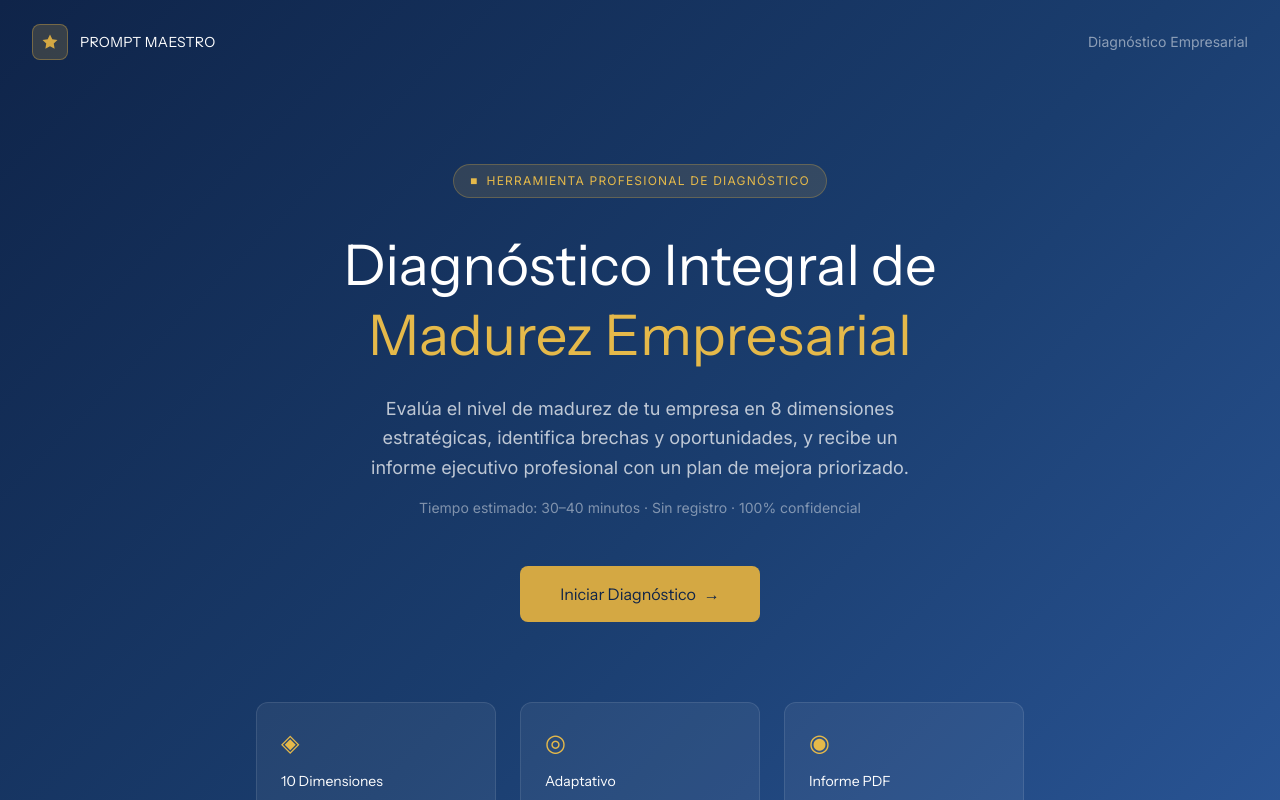
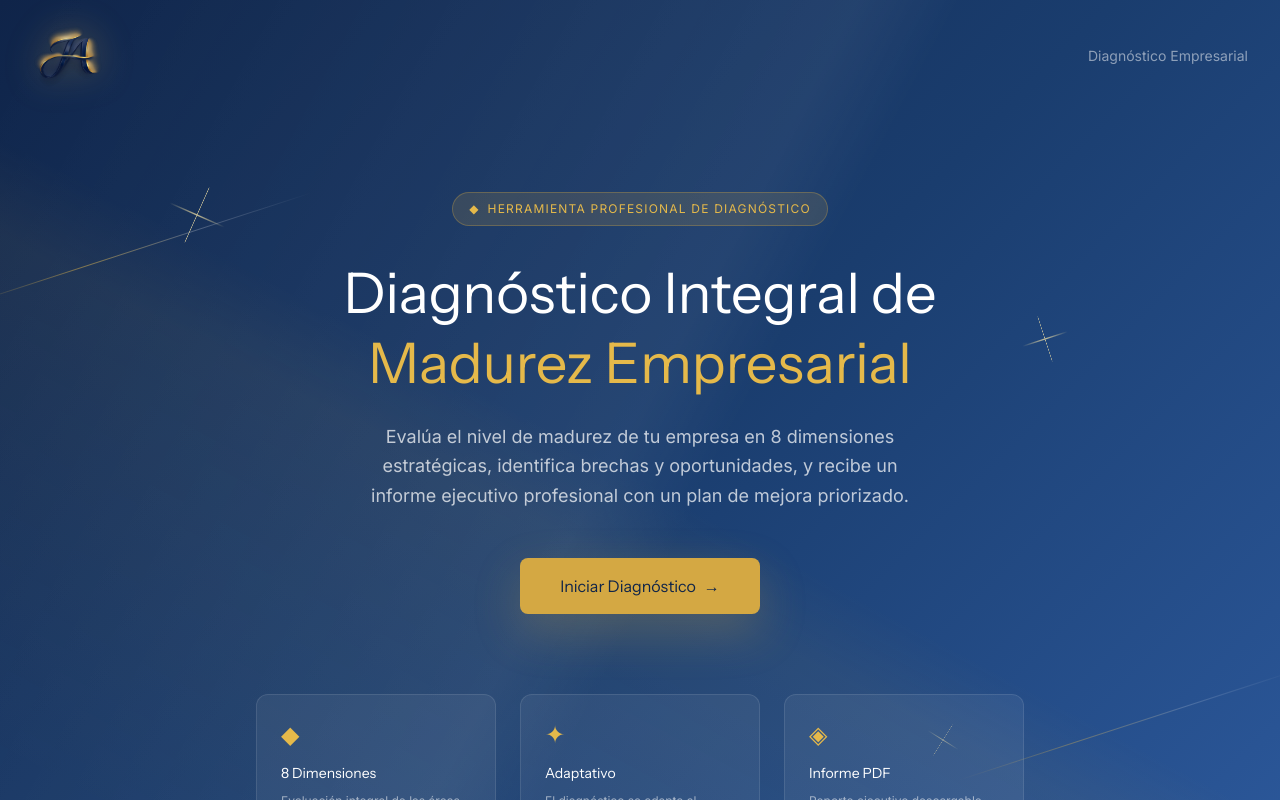
Before and after one commit to joseacelism-dev/Diagnostico_empresarial, a React (Vite) app: page / in a window 1280 px wide. Shown: the top 800 px of the page. Built offline with nearby package versions, Linux system fonts and the light colour scheme; the HTML template or start-up script is replaced by a standard one.

Commit message:
Update cover branding and effects

```diff
--- a/src/index.css
+++ b/src/index.css
@@ -60,6 +60,87 @@ h1, h2, h3, h4, h5, h6 {
 .recharts-polar-grid-angle line { stroke: #E5E7EB; }
 .recharts-polar-grid-concentric polygon { fill: none; stroke: #E5E7EB; }
 
+.intro-page::before {
+  content: '';
+  position: absolute;
+  inset: 0;
+  pointer-events: none;
+  background:
+    linear-gradient(118deg, transparent 0%, rgba(255,255,255,0.08) 48%, transparent 54%),
+    linear-gradient(28deg, transparent 12%, rgba(229,185,74,0.08) 44%, transparent 50%);
+  opacity: 0.7;
+}
+
+.intro-sparkle {
+  position: absolute;
+  z-index: 1;
+  width: 86px;
+  height: 86px;
+  pointer-events: none;
+  opacity: 0.78;
+}
+
+.intro-sparkle::before,
+.intro-sparkle::after {
+  content: '';
+  position: absolute;
+  inset: 50%;
+  transform: translate(-50%, -50%);
+  background: linear-gradient(90deg, transparent, rgba(255,235,168,0.95), transparent);
+  border-radius: 999px;
+}
+
+.intro-sparkle::before {
+  width: 86px;
+  height: 2px;
+}
+
+.intro-sparkle::after {
+  width: 2px;
+  height: 86px;
+}
+
+.intro-sparkle-a {
+  top: 18%;
+  left: 12%;
+  transform: rotate(24deg) scale(0.7);
+}
+
+.intro-sparkle-b {
+  right: 15%;
+  top: 31%;
+  transform: rotate(-18deg) scale(0.55);
+}
+
+.intro-sparkle-c {
+  right: 23%;
+  bottom: 18%;
+  transform: rotate(32deg) scale(0.42);
+  opacity: 0.55;
+}
+
+.intro-ray {
+  position: absolute;
+  z-index: 1;
+  width: 360px;
+  height: 1px;
+  pointer-events: none;
+  background: linear-gradient(90deg, transparent, rgba(229,185,74,0.5), rgba(255,255,255,0.24), transparent);
+}
+
+.intro-ray-a {
+  top: 26%;
+  left: -40px;
+  transform: rotate(-18deg);
+}
+
+.intro-ray-b {
+  right: -30px;
+  bottom: 24%;
+  transform: rotate(-18deg);
+  opacity: 0.7;
+}
+
 /* Print styles for PDF generation */
 @media print {
   body { background: white; }
--- a/src/pages/IntroPage.tsx
+++ b/src/pages/IntroPage.tsx
@@ -1,27 +1,31 @@
+import logoJa from '../assets/logo-ja-transparent.png';
+
 interface IntroPageProps {
   onStart: () => void;
 }
 
 export default function IntroPage({ onStart }: IntroPageProps) {
   return (
-    <div className="min-h-screen flex flex-col" style={{ background: 'linear-gradient(135deg, #0F2449 0%, #1A3D6E 50%, #2D5A9E 100%)' }}>
-      {/* Header */}
-      <header className="px-8 py-6 flex items-center justify-between">
-        <div className="flex items-center gap-3">
-          <div className="w-9 h-9 rounded-lg flex items-center justify-center" style={{ background: 'rgba(212,168,67,0.2)', border: '1px solid rgba(212,168,67,0.4)' }}>
-            <svg width="18" height="18" viewBox="0 0 24 24" fill="none">
-              <path d="M12 2L15.09 8.26L22 9.27L17 14.14L18.18 21.02L12 17.77L5.82 21.02L7 14.14L2 9.27L8.91 8.26L12 2Z" fill="#D4A843"/>
-            </svg>
-          </div>
-          <span className="font-display font-600 text-white tracking-wide text-sm uppercase">Prompt Maestro</span>
-        </div>
+    <div className="intro-page min-h-screen flex flex-col relative overflow-hidden" style={{ background: 'linear-gradient(135deg, #0F2449 0%, #1A3D6E 50%, #2D5A9E 100%)' }}>
+      <div className="intro-sparkle intro-sparkle-a" />
+      <div className="intro-sparkle intro-sparkle-b" />
+      <div className="intro-sparkle intro-sparkle-c" />
+      <div className="intro-ray intro-ray-a" />
+      <div className="intro-ray intro-ray-b" />
+
+      <header className="relative z-10 px-8 py-6 flex items-center justify-between">
+        <img
+          src={logoJa}
+          alt="Logo"
+          className="h-16 w-auto object-contain"
+          style={{ filter: 'drop-shadow(0 0 18px rgba(229,185,74,0.34))' }}
+        />
         <span className="text-sm" style={{ color: 'rgba(255,255,255,0.5)' }}>Diagnóstico Empresarial</span>
       </header>
 
-      {/* Hero */}
-      <main className="flex-1 flex flex-col items-center justify-center px-6 py-20 text-center">
+      <main className="relative z-10 flex-1 flex flex-col items-center justify-center px-6 py-20 text-center">
         <div className="inline-flex items-center gap-2 mb-8 px-4 py-2 rounded-full text-xs font-600 uppercase tracking-widest" style={{ background: 'rgba(212,168,67,0.15)', border: '1px solid rgba(212,168,67,0.3)', color: '#E5B94A' }}>
-          <span>■</span> Herramienta Profesional de Diagnóstico
+          <span>◆</span> Herramienta Profesional de Diagnóstico
         </div>
 
         <h1 className="font-display font-700 mb-6 leading-tight" style={{ fontSize: 'clamp(2.2rem, 5vw, 3.5rem)', color: 'white', maxWidth: 720 }}>
@@ -29,18 +33,14 @@ export default function IntroPage({ onStart }: IntroPageProps) {
           <span style={{ color: '#E5B94A' }}>Madurez Empresarial</span>
         </h1>
 
-        <p className="text-lg mb-4 max-w-xl leading-relaxed" style={{ color: 'rgba(255,255,255,0.72)' }}>
+        <p className="text-lg mb-12 max-w-xl leading-relaxed" style={{ color: 'rgba(255,255,255,0.72)' }}>
           Evalúa el nivel de madurez de tu empresa en 8 dimensiones estratégicas, identifica brechas y oportunidades, y recibe un informe ejecutivo profesional con un plan de mejora priorizado.
-        </p>
-
-        <p className="text-sm mb-12" style={{ color: 'rgba(255,255,255,0.45)' }}>
-          Tiempo estimado: 30–40 minutos · Sin registro · 100% confidencial
         </p>
 
         <button
           onClick={onStart}
           className="group relative px-10 py-4 rounded-lg font-display font-600 text-base transition-all duration-200"
-          style={{ background: '#D4A843', color: '#0F2449' }}
+          style={{ background: '#D4A843', color: '#0F2449', boxShadow: '0 18px 48px rgba(212,168,67,0.24)' }}
           onMouseEnter={e => (e.currentTarget.style.background = '#E5B94A')}
           onMouseLeave={e => (e.currentTarget.style.background = '#D4A843')}
         >
@@ -48,12 +48,11 @@ export default function IntroPage({ onStart }: IntroPageProps) {
           <span className="ml-2">→</span>
         </button>
 
-        {/* Features */}
         <div className="mt-20 grid grid-cols-1 gap-6 max-w-3xl w-full" style={{ gridTemplateColumns: 'repeat(auto-fit, minmax(200px, 1fr))' }}>
           {[
-            { icon: '◈', title: '10 Dimensiones', desc: 'Evaluación integral de todas las áreas críticas del negocio' },
-            { icon: '◎', title: 'Adaptativo', desc: 'El diagnóstico se adapta al sector, tamaño y perfil de tu empresa' },
-            { icon: '◉', title: 'Informe PDF', desc: 'Reporte ejecutivo descargable elaborado al nivel de una firma consultora' },
+            { icon: '◆', title: '8 Dimensiones', desc: 'Evaluación integral de las áreas críticas del negocio' },
+            { icon: '✦', title: 'Adaptativo', desc: 'El diagnóstico se adapta al sector, tamaño y perfil de tu empresa' },
+            { icon: '◈', title: 'Informe PDF', desc: 'Reporte ejecutivo descargable elaborado al nivel de una firma consultora' },
           ].map(f => (
             <div key={f.title} className="rounded-xl p-6 text-left" style={{ background: 'rgba(255,255,255,0.06)', border: '1px solid rgba(255,255,255,0.1)' }}>
               <div className="text-2xl mb-3" style={{ color: '#E5B94A' }}>{f.icon}</div>
@@ -63,18 +62,6 @@ export default function IntroPage({ onStart }: IntroPageProps) {
           ))}
         </div>
       </main>
-
-      {/* Methodology badges */}
-      <footer className="px-8 py-6 border-t text-center" style={{ borderColor: 'rgba(255,255,255,0.1)' }}>
-        <p className="text-xs mb-3" style={{ color: 'rgba(255,255,255,0.35)' }}>Metodología basada en</p>
-        <div className="flex flex-wrap items-center justify-center gap-3">
-          {['BSC', 'ISO 9001', 'ISO 56002', 'Lean', 'BPM', 'ESG', 'Canvas', 'ISO 31000'].map(m => (
-            <span key={m} className="px-3 py-1 rounded text-xs font-mono" style={{ background: 'rgba(255,255,255,0.06)', color: 'rgba(255,255,255,0.45)', border: '1px solid rgba(255,255,255,0.08)' }}>
-              {m}
-            </span>
-          ))}
-        </div>
-      </footer>
     </div>
   );
 }
```
Also changed, not shown: src/assets/logo-ja-transparent.png (added), 1 other file (tests, documents, lock files or other folders).
